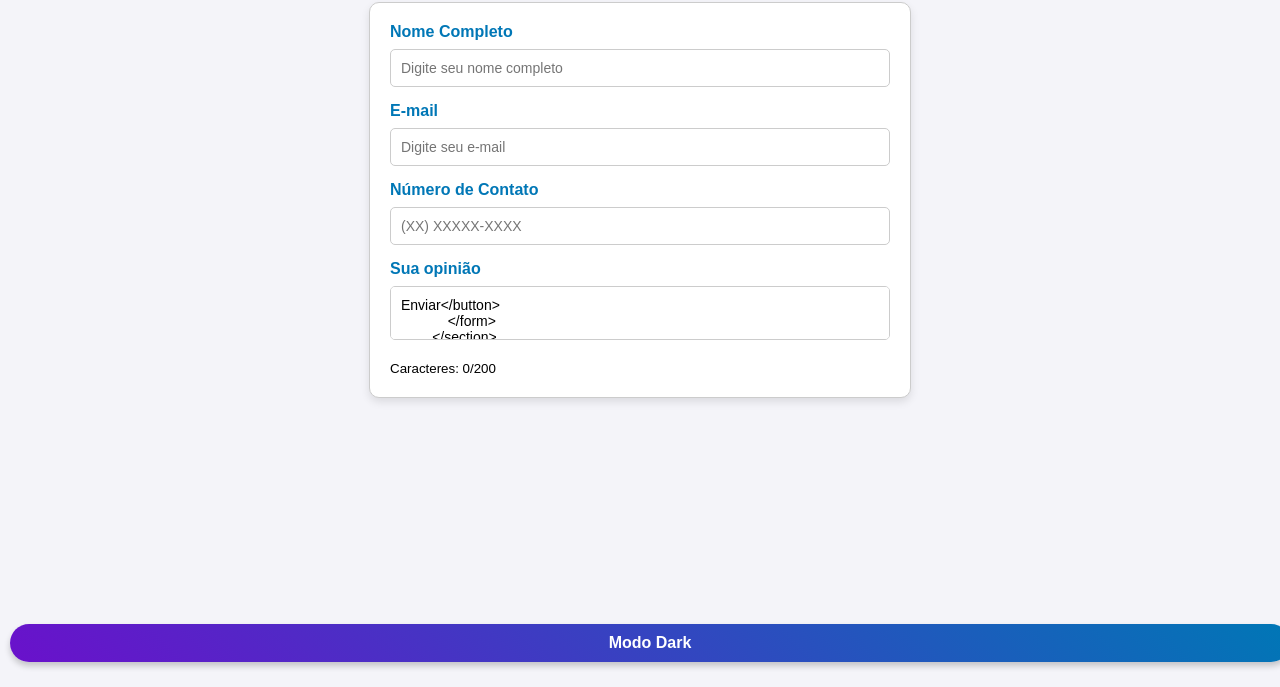
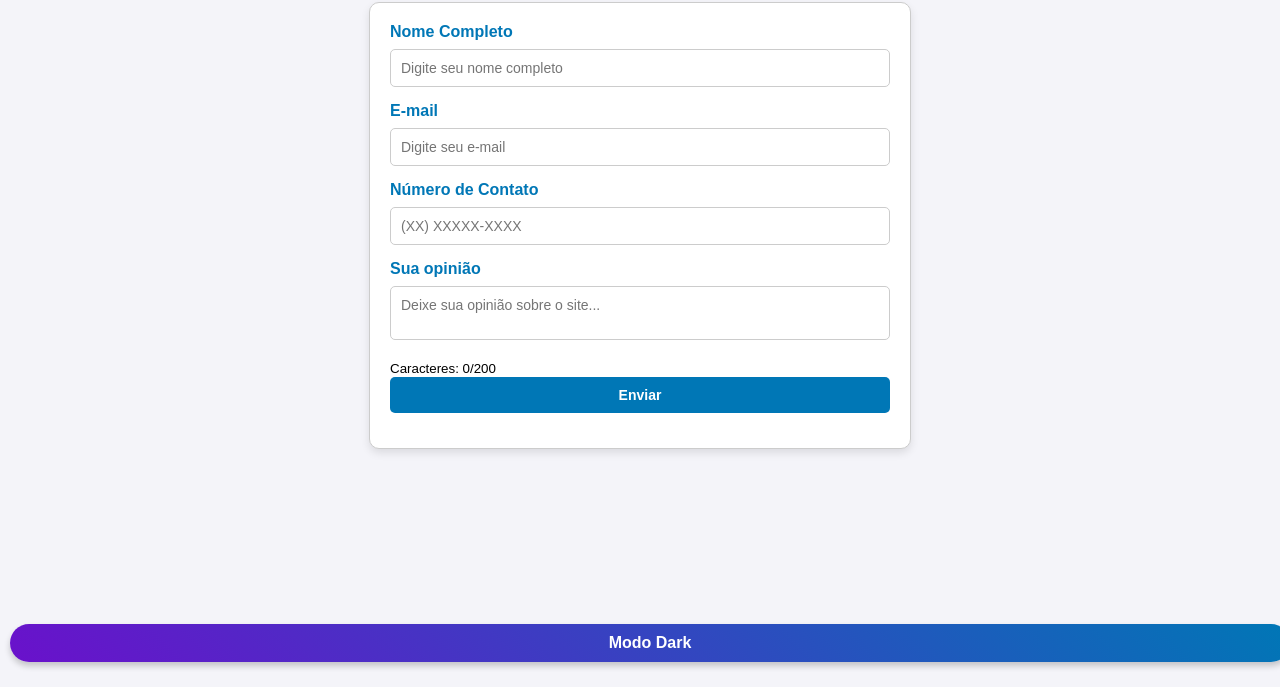
Before and after one commit to matheusamancio06/projeto-font-end, a plain HTML site: page cadastro.html in a window 1280 px wide. Shown: the part 113-800 px from the top of the page. Drawn offline with Linux system fonts and the light colour scheme.

Commit message:
cadastro.html

```diff
--- a/cadastro.html
+++ b/cadastro.html
@@ -32,7 +32,7 @@
                 <input type="tel" id="contact" name="contact" placeholder="(XX) XXXXX-XXXX" required>
 
                 <label for="message">Sua opinião</label>
-                <textarea id="message" name="message" placeholder="Deixe sua opinião sobre o site... required></textarea>
+                <textarea id="message" name="message" placeholder="Deixe sua opinião sobre o site..." required></textarea>
 
                 <button type="submit">Enviar</button>
             </form>
```
